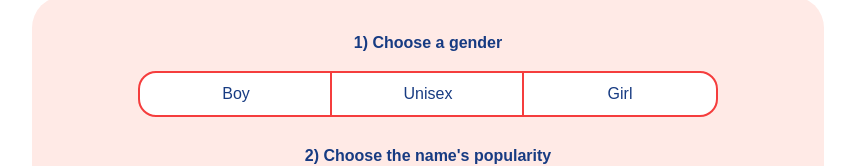
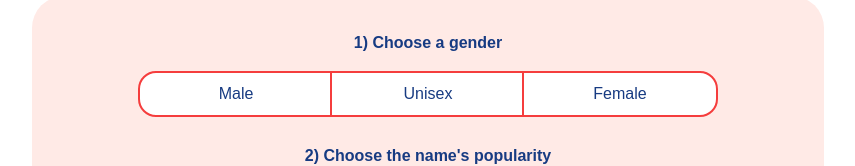
Before and after one commit to becathey/name-generator-nuxt, a Nuxt app: page / in a window 1280 px wide. Shown: the part 205-371 px from the top of the page, without its empty margins (212-1067 px from the left). Built offline with nearby package versions, Linux system fonts and the light colour scheme.

Commit message:
Edit gender text

```diff
--- a/app.vue
+++ b/app.vue
@@ -6,9 +6,9 @@
       <div class="option-container">
         <h4>1) Choose a gender</h4>
         <div class="option-buttons">
-          <button class="option option-left">Boy</button>
+          <button class="option option-left">Male</button>
           <button class="option">Unisex</button>
-          <button class="option option-right">Girl</button>
+          <button class="option option-right">Female</button>
         </div>
       </div>
       <div class="option-container">
```
